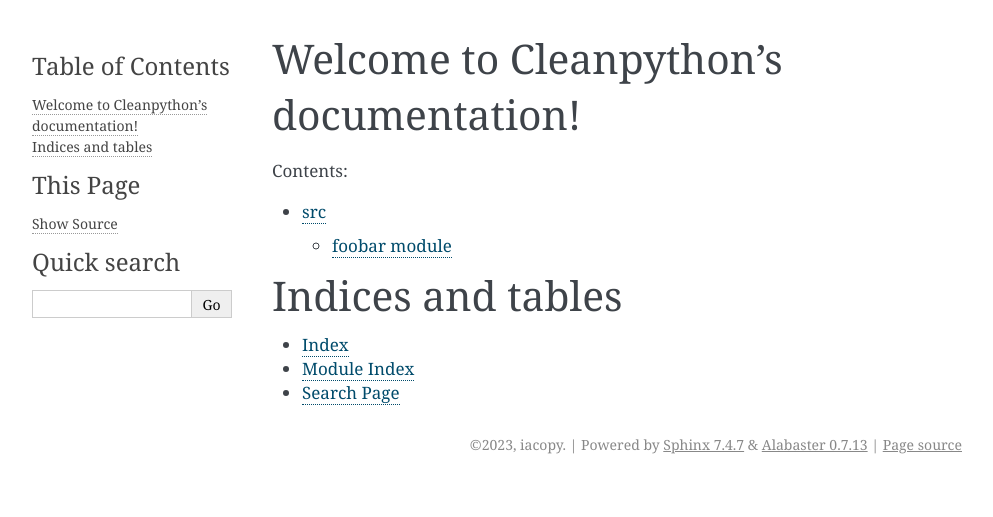
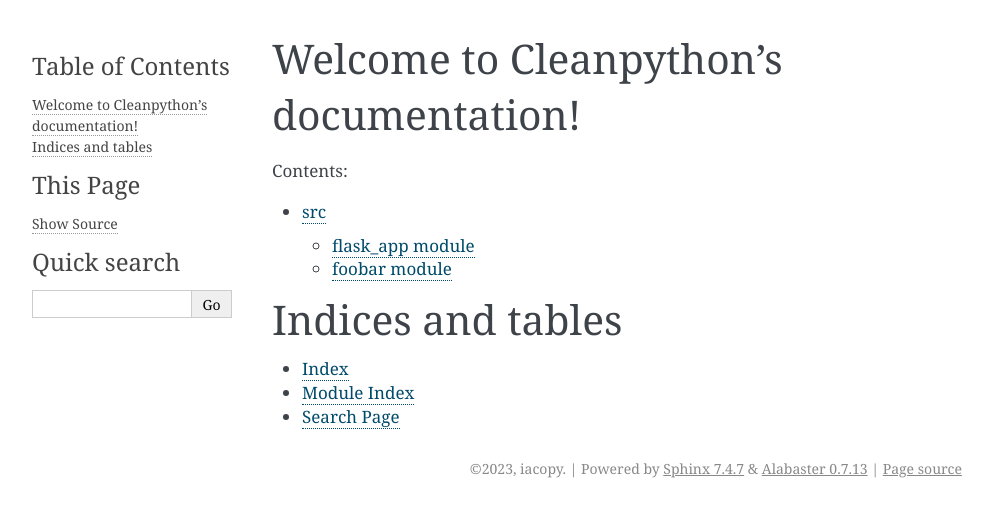
Before and after one commit to iacopy/cleanpython, a Sphinx documentation site: the page built from docs/index.rst, in a window 1280 px wide. Shown: the top 517 px of the page, without its empty margins (148-1141 px from the left). Built offline with Sphinx 7.4.7, drawn with Linux system fonts in a browser that asks for light colours.

Commit message:
docs: update after the addition of the flask_app module

```diff
--- /dev/null
+++ b/docs/flask_app.rst
@@ -0,0 +1,7 @@
+flask\_app module
+=================
+
+.. automodule:: flask_app
+   :members:
+   :undoc-members:
+   :show-inheritance:
--- a/docs/modules.rst
+++ b/docs/modules.rst
@@ -4,4 +4,5 @@ src
 .. toctree::
    :maxdepth: 4
 
+   flask_app
    foobar
```
